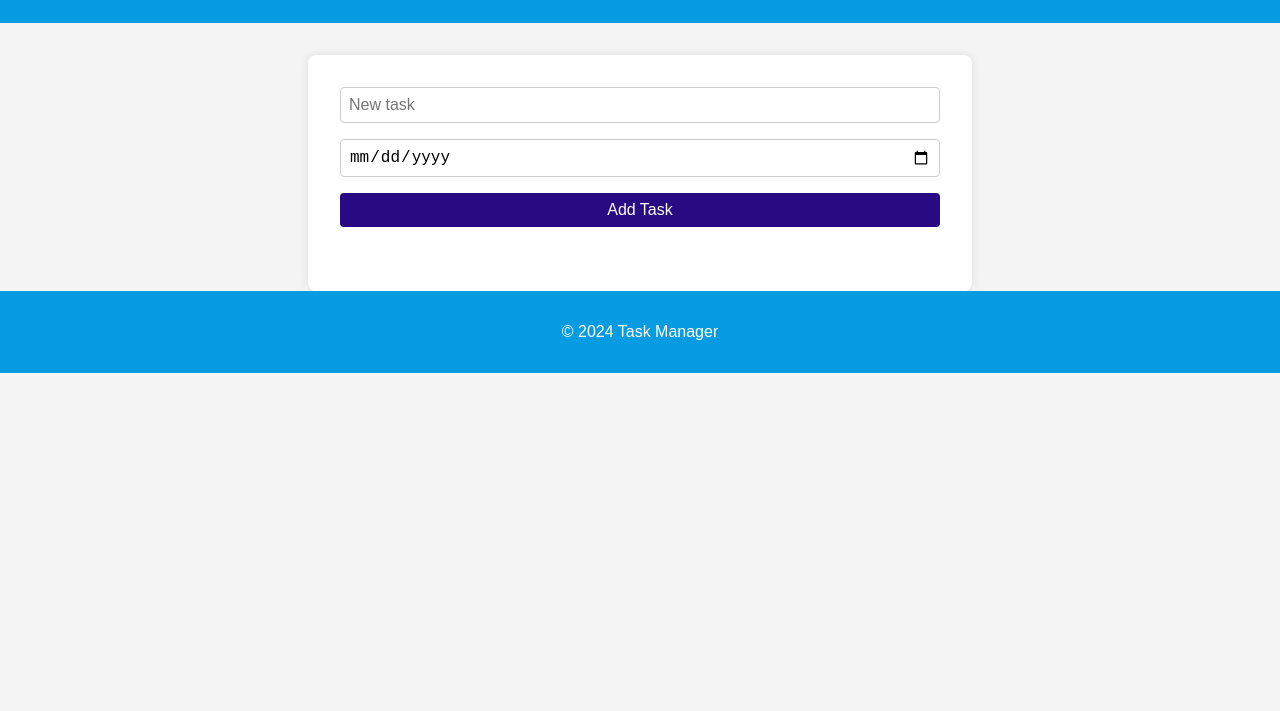
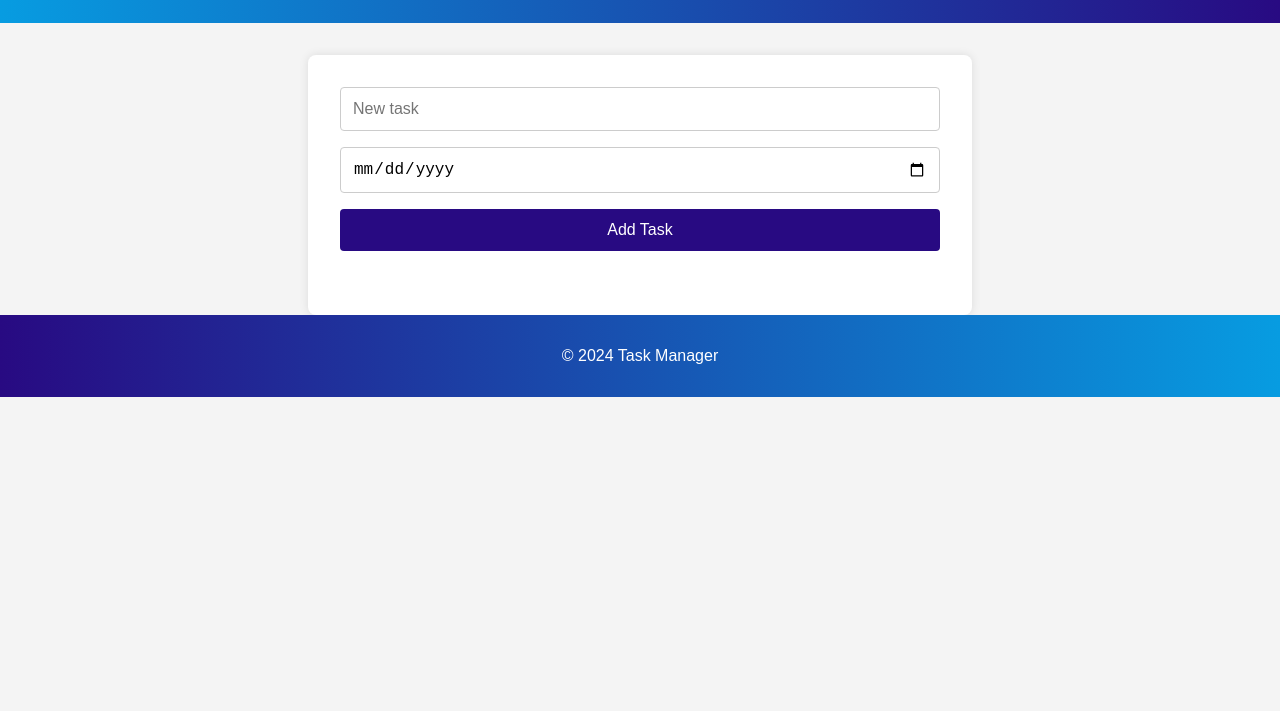
Before and after one commit to VadymMakohon/Task-Manager, a plain HTML site: page index.html in a window 1280 px wide. Shown: the part 89-800 px from the top of the page. Drawn offline with Linux system fonts and the light colour scheme.

Commit message:
chamged the background color and added more style to the whole body

```diff
--- a/styles.css
+++ b/styles.css
@@ -9,7 +9,7 @@ body {
 }
 
 header {
-    background-color: #079ce1; /*Blue background for the headder */
+    background: linear-gradient(90deg, #079ce1, #280a82); /* Blue to violet gradient */
     color: white;
     padding: 1rem 0;
     width: 100%;
@@ -20,9 +20,9 @@ main {
     padding: 2rem;
     width: 100%;
     max-width: 600px;
-    background-color: white; /* White background for the main section */
-    box-shadow: 0 0 10px rgba(0, 0, 0, 0.1); /* Slight shadow for depth */
-    border-radius: 8px; /* Rounded corners */
+    background-color: white;
+    box-shadow: 0 0 10px rgba(0, 0, 0, 0.1);
+    border-radius: 8px;
     margin-top: 2rem;
 }
 
@@ -34,22 +34,30 @@ main {
 }
 
 .task-form input, .task-form button {
-    padding: 0.5rem;
+    padding: 0.75rem; /* Increased padding */
     font-size: 1rem;
-    border: 1px solid #ccc; /* Light gray border */
-    border-radius: 4px; /* Slightly rounded corners */
+    border: 1px solid #ccc;
+    border-radius: 4px;
+    outline: none; /* Remove default outline */
+    transition: border-color 0.3s, box-shadow 0.3s; /* Smooth transition */
+}
+
+.task-form input:focus {
+    border-color: #079ce1; /* Blue border on focus */
+    box-shadow: 0 0 5px rgba(7, 156, 225, 0.5); /* Blue shadow on focus */
 }
 
 .task-form button {
-    background-color: #280a82; /* Button background */
+    background-color: #280a82;
     color: white;
     border: none;
     cursor: pointer;
-    transition: background-color 0.3s; /* Smooth transition */
+    transition: background-color 0.3s, transform 0.3s; /* Smooth transition */
 }
 
 .task-form button:hover {
     background-color: #755fe1; /* Lighter on hover */
+    transform: scale(1.05); /* Slightly enlarge on hover */
 }
 
 .task-list ul {
@@ -58,7 +66,7 @@ main {
 }
 
 .task-list li {
-    background-color: #f9f9f9; /* Light gray background for tasks */
+    background-color: #f9f9f9;
     margin-bottom: 0.5rem;
     padding: 1rem;
     display: flex;
@@ -66,23 +74,24 @@ main {
     align-items: center;
     border: 1px solid #ccc;
     border-radius: 4px;
-    transition: background-color 0.3s; /* Smooth transition */
+    transition: background-color 0.3s, transform 0.3s; /* Smooth transition */
 }
 
 .task-list li.completed {
     text-decoration: line-through;
-    color: #888; /* Gray color for completed tasks */
-    background-color: #e0e0e0; /* Slightly darker gray background for completed tasks */
+    color: #888;
+    background-color: #e0e0e0;
 }
 
 .task-list li:hover {
     background-color: #e8f5e9; /* Light green background on hover */
+    transform: scale(1.02); /* Slightly enlarge on hover */
 }
 
 footer {
     margin-top: auto;
     padding: 1rem 0;
-    background-color: #079ce1; /*Blue background for the footer */
+    background: linear-gradient(90deg, #280a82, #079ce1); /* Violet to blue gradient */
     color: white;
     width: 100%;
     text-align: center;
```
